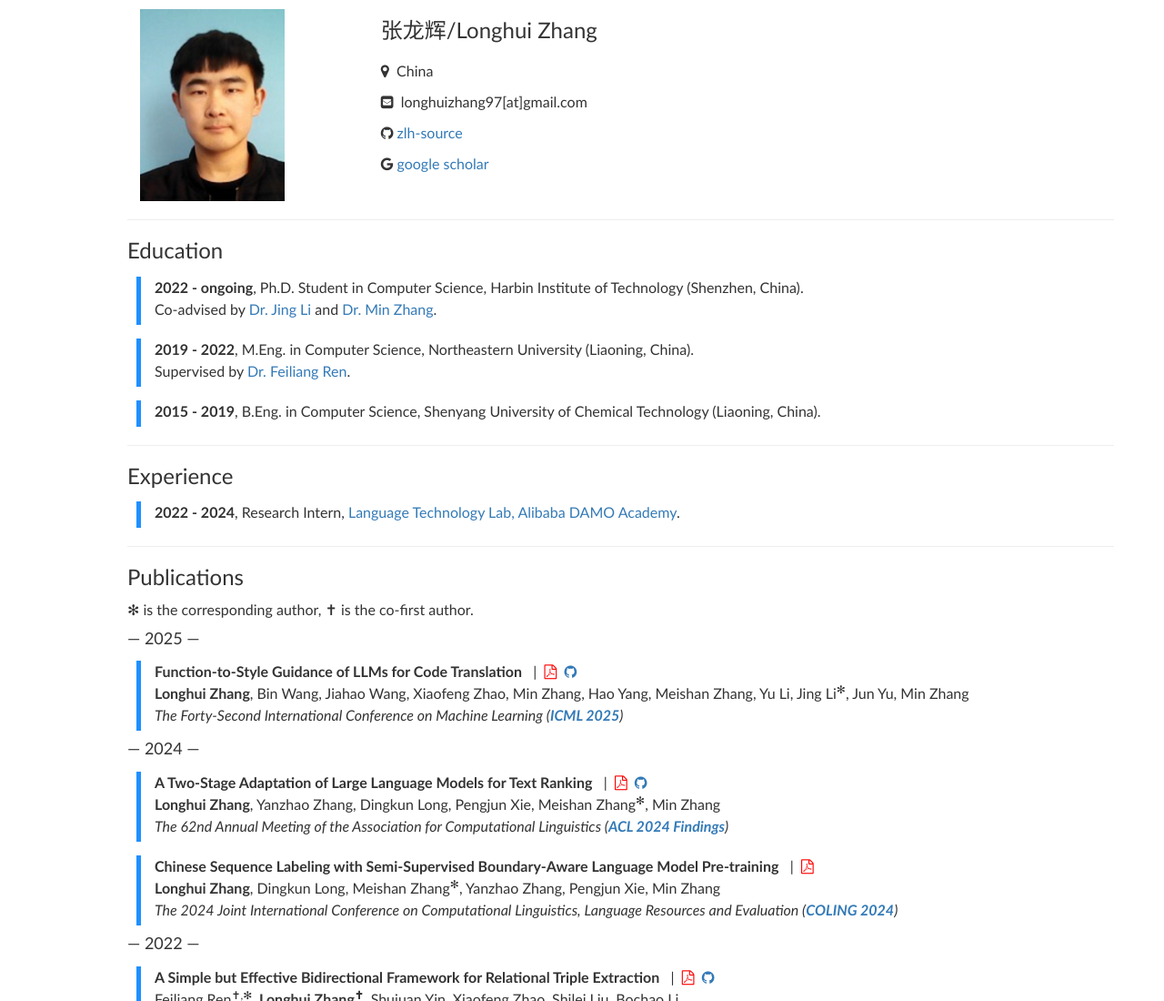
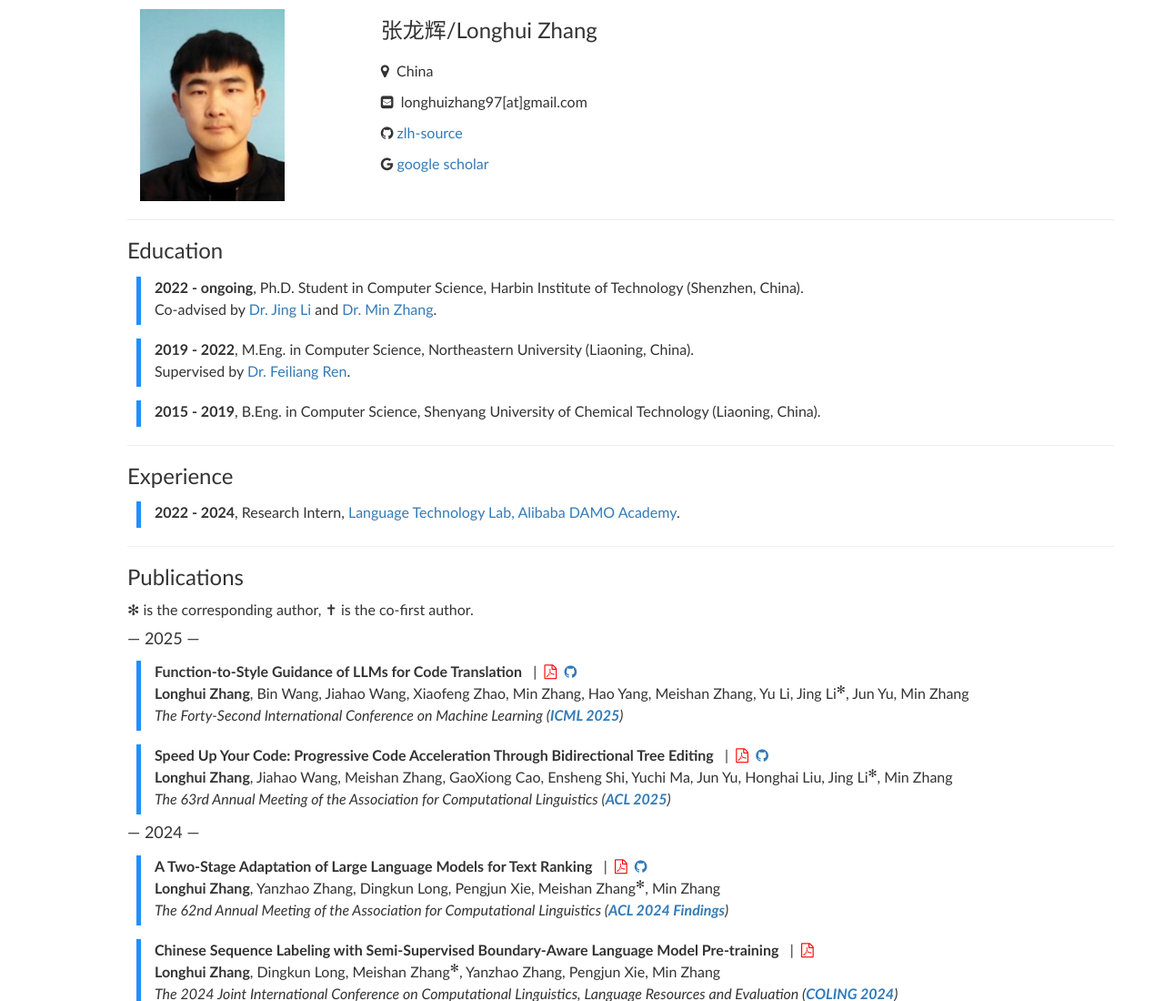
Before and after one commit to zlh-source/zlh-source.github.io, a plain HTML site: page index.html in a window 1280 px wide. Shown: the top 1100 px of the page at 91% size. Drawn offline with nearby package versions, Linux system fonts and the light colour scheme.

Commit message:
Update index.html

```diff
--- a/index.html
+++ b/index.html
@@ -144,6 +144,22 @@
 						Meishan Zhang, Yu Li, Jing Li<sup>&#10043;</sup>, Jun Yu, Min Zhang<br>
 						<em>The Forty-Second International Conference on Machine Learning (<strong><a
 									href="https://icml.cc/Conferences/2025/">ICML 2025</a></strong>)</em><br>
+					</p>
+				</div>
+			</div>
+			<div class="media">
+				<div class="media-body">
+					<p class="media-heading">
+						<strong>Speed Up Your Code: Progressive Code Acceleration Through Bidirectional Tree
+							Editing</strong>
+						&nbsp;&nbsp;|&nbsp;&nbsp;<a href="https://arxiv.org/pdf/" target="_blank"><i
+								class="fa fa-file-pdf-o" style="color:red"></i></a>&nbsp;
+						<a href="https://github.com/" target="_blank"> <i class="fa fa-github"></i></a>
+						<br><strong>Longhui Zhang</strong>, Jiahao Wang, Meishan Zhang, GaoXiong Cao, Ensheng Shi,
+						Yuchi Ma, Jun Yu, Honghai Liu,
+						Jing Li<sup>&#10043;</sup>, Min Zhang<br>
+						<em>The 63rd Annual Meeting of the Association for Computational Linguistics (<strong><a
+									href="https://2025.aclweb.org/">ACL 2025</a></strong>)</em><br>
 					</p>
 				</div>
 			</div>
```
